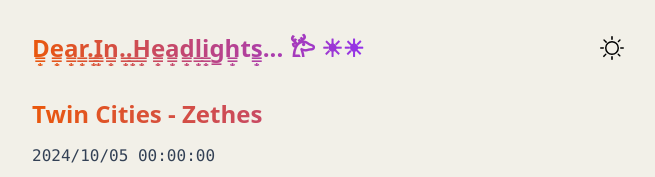
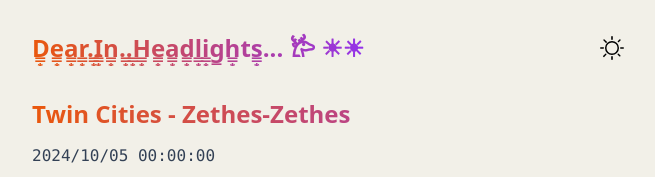
Before and after one commit to 64MM4-KN1F3/dear.inheadlights, an Astro site: page /b/twin-cities-zethes-zethes in a window 1280 px wide. Shown: the top 177 px of the page, without its empty margins (312-967 px from the left). Built offline with nearby package versions, Linux system fonts and the light colour scheme; Astro itself is replaced by a stand-in of ours; some packages are replaced by stand-ins of ours.

Commit message:
Update Zethes

```diff
--- a/src/content/b/twin-cities-zethes-zethes.md
+++ b/src/content/b/twin-cities-zethes-zethes.md
@@ -1,5 +1,5 @@
 ---
-title: Twin Cities - Zethes
+title: Twin Cities - Zethes-Zethes
 publishDate: 2024-10-05
 tags: ["infinite cities","🤖"]
 ---
```
